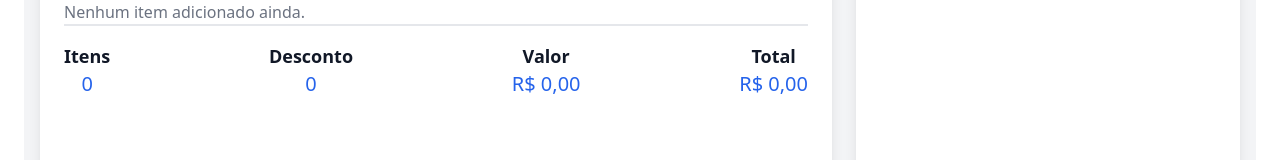
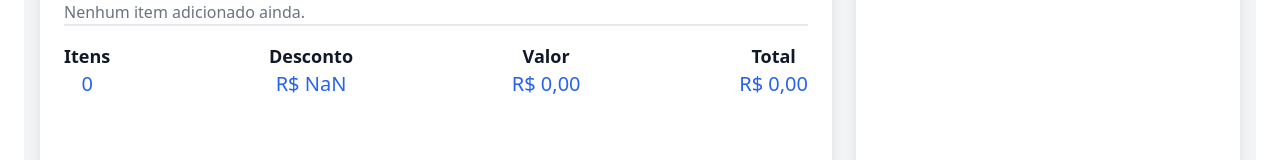
Before and after one commit to alvesgc/pdv, a React (Vite) app: page / in a window 1280 px wide. Shown: the part 246-406 px from the top of the page. Built offline with nearby package versions, Linux system fonts and the light colour scheme.

Commit message:
feat: add discount prop to CartSummary component and display formatted value

```diff
--- a/src/components/CartSummary/index.jsx
+++ b/src/components/CartSummary/index.jsx
@@ -1,6 +1,6 @@
 import FormatterPrice from "../../utils/formatters";
 
-export default function CartSummary({ itemCount, total, itemPrice }) {
+export default function CartSummary({ itemCount, total, itemPrice, discount}) {
   return (
     <div className="flex justify-between items-center gap-5 pt-4 border-t-2 border-gray-200">
       <div className="flex flex-col items-center">
@@ -10,7 +10,7 @@ export default function CartSummary({ itemCount, total, itemPrice }) {
       {/* Desconto */}
       <div className="flex flex-col items-center">
         <p className="text-lg font-bold text-gray-900">Desconto</p>
-        <span className="text-blue-600 text-xl">{itemCount}</span>
+        <span className="text-blue-600 text-xl"> <FormatterPrice value={discount} /></span>
       </div>
       {/* Valor UN */}
       <div className="flex flex-col items-center">
@@ -19,7 +19,6 @@ export default function CartSummary({ itemCount, total, itemPrice }) {
           <FormatterPrice value={itemPrice} />
         </span>
       </div>
-
       {/* Total  */}
       <div className="flex flex-col items-center">
         <p className="text-lg font-bold text-gray-900">Total</p>
```
